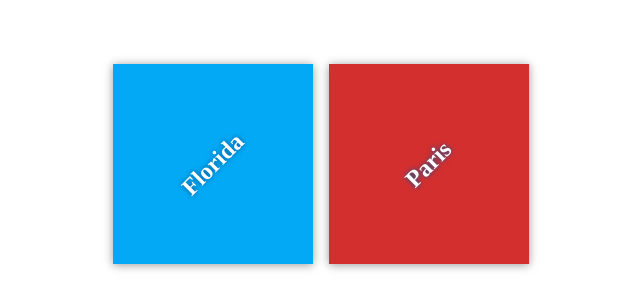
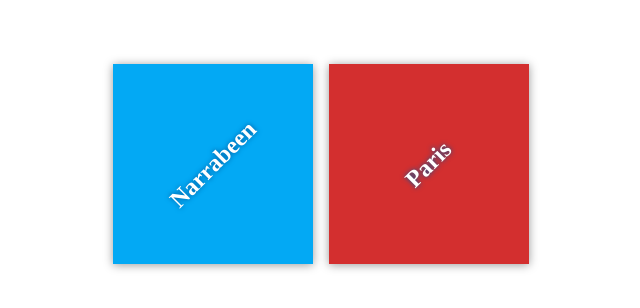
Before and after one commit to sammozaffari/SamFantasticProject, a plain HTML site: page index.html in a window 1280 px wide. Shown: the part 236-544 px from the top of the page, 319-959 px from the left. Drawn offline with Linux system fonts and the light colour scheme; files that its build step writes are made by us from their sources.

Commit message:
Asdd destinations

```diff
--- a/app.css
+++ b/app.css
@@ -43,6 +43,7 @@ body {
 h2 {
     margin: 0;
     transform: rotate(-45deg);
+    transition: transform 0.5s;
     text-shadow: 0 0 5px #01579b;
 }
 
@@ -53,3 +54,7 @@ h2 {
 #paris {
     background-color: #d32f2f;
 }
+
+.destination:hover h2 {
+    transform: rotate(0deg);
+}
--- a/index.html
+++ b/index.html
@@ -11,7 +11,7 @@
     <div class="container">
         <div class="destination-container">
             <div class="destination" id="florida">
-                <h2>Florida</h2>
+                <h2>Narrabeen</h2>
             </div>
 
             <div class="destination" id="paris">
```
